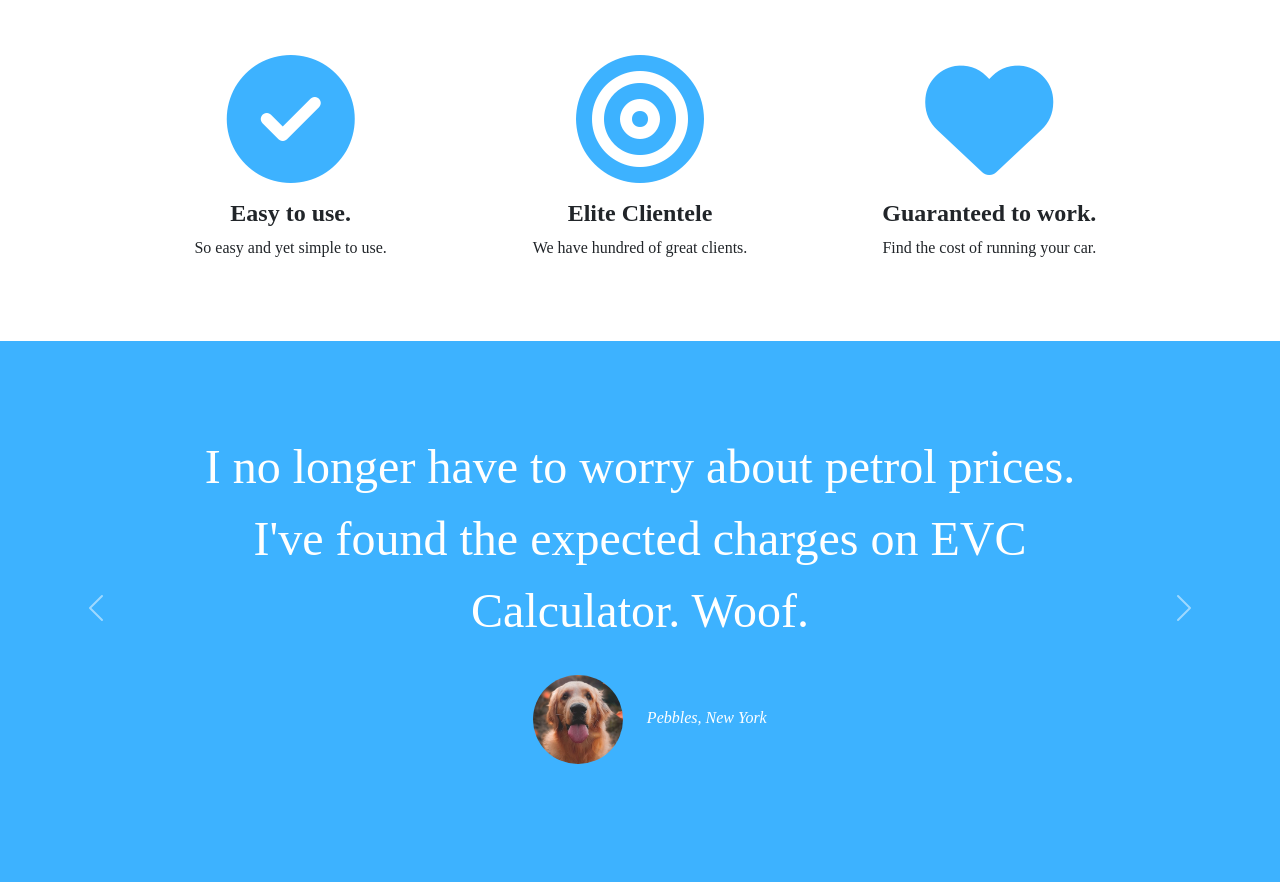
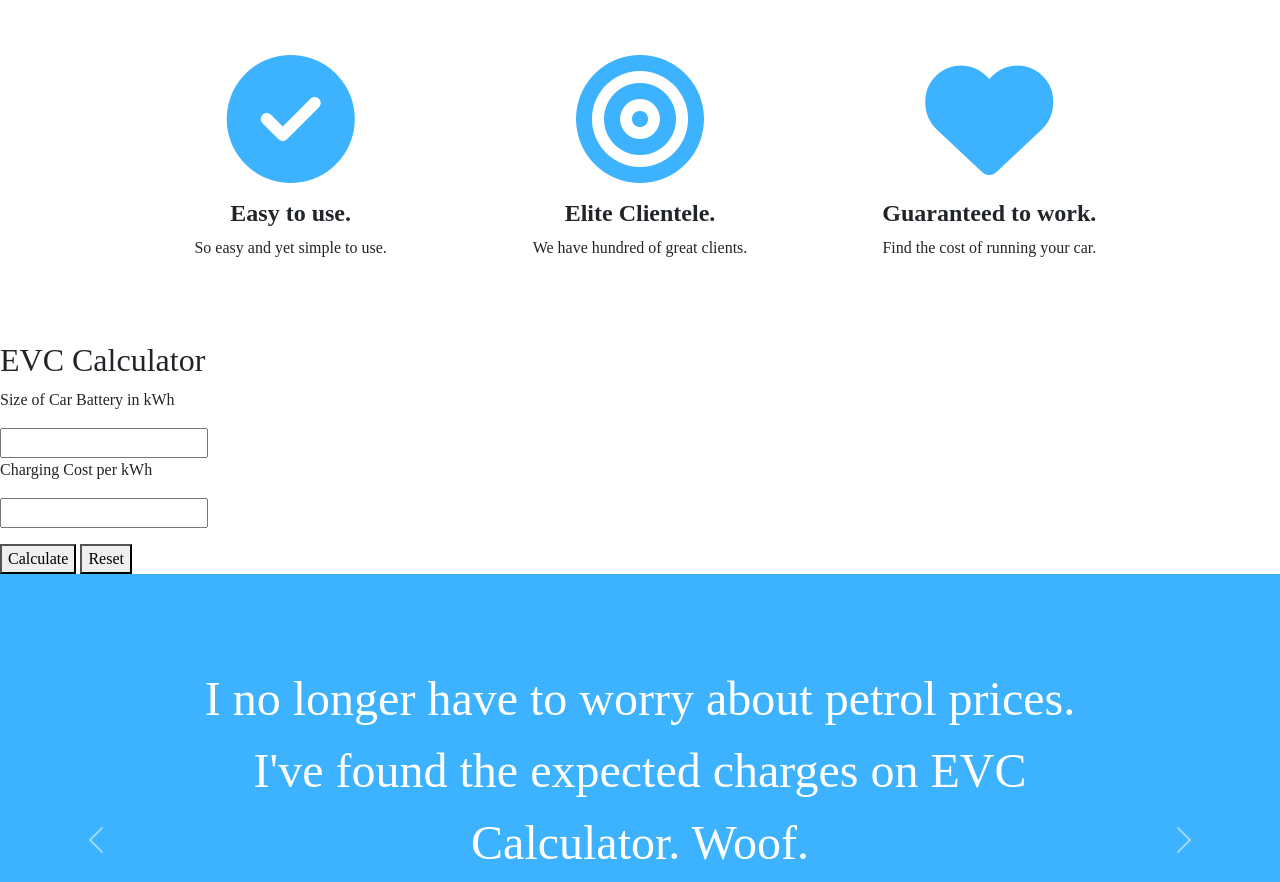
Before and after one commit to MoArshad6/tdog-EVC, a plain HTML site: page index.html in a window 1280 px wide. Shown: the part 582-1464 px from the top of the page. Drawn offline with nearby package versions, Linux system fonts and the light colour scheme.

Commit message:
Add files via upload

```diff
--- a/index.html
+++ b/index.html
@@ -33,12 +33,16 @@
 
       <!-- Nav Bar -->
 
+
+
+
       <nav class="navbar navbar-expand-lg navbar-dark">
+
         <a class="navbar-brand" href="">EVC Calculator</a>
         <button class="navbar-toggler" type="button" data-toggle="collapse" data-target="#navbarSupportedContent" aria-controls="navbarSupportedContent" aria-expanded="false" aria-label="Toggle navigation">
           <span class="navbar-toggler-icon"></span>
         </button>
-        <div class="collapse navbar-collapse" id="navbarSupportedContent">
+        <div class="collapse navbar-collapse dropdown-menu-left" id="navbarSupportedContent">
           <ul class="navbar-nav ms-auto">
             <li class="nav-item">
               <a class="nav-link" href="#footer">Contact</a>
@@ -51,6 +55,7 @@
             </li>
           </ul>
         </div>
+
       </nav>
 
 
@@ -94,7 +99,7 @@
 
       <div class="feature-box col-lg-4">
         <h2 class="features-logo"><i class="fas fa-bullseye fa-4x"></i></h2>
-        <h3 class="feature-title">Elite Clientele</h3>
+        <h3 class="feature-title">Elite Clientele.</h3>
         <p class="feature-explaination">We have hundred of great clients.</p>
       </div>
 
@@ -106,6 +111,65 @@
       </div>
 
     </div>
+  </section>
+
+
+  <!-- Calculator -->
+
+  <section id="Calculator">
+
+    <script type="text/javascript">
+
+
+
+  		function EVCC() {
+  			var h=document.getElementById('h').value;
+  			var w=document.getElementById('w').value;
+
+        if (w > -1 && h > -1 ){
+          var evccc=w*h;
+          var evccc=(evccc.toFixed(2));
+          	document.getElementById("result").innerHTML="Cost of charging your car is £ " + evccc;
+
+        }else {
+
+          	document.getElementById("result").innerHTML="Input can't be a negative number ";
+        };
+
+
+
+
+
+
+	// document.getElementById("result").innerHTML="Cost of charging your car is £ " + evccc;
+	}
+
+
+      function clearResult(){
+           document.getElementById("w").value = '';
+           document.getElementById("h").value = '';
+    }
+
+
+  	</script>
+
+    <div class="" >
+
+      <h2>EVC Calculator</h2>
+      <p class="text">Size of Car Battery in kWh </p>
+      <input type="number" id="h">
+      <p class="text">Charging Cost per kWh </p>
+      <input type="number" id="w">
+
+      <p id="result"></p>
+      <button id="btn" onclick="EVCC()">Calculate</button>
+      <button id="btn" value="Reset" onclick="clearResult()" >Reset</button>
+
+
+
+
+    </div>
+
   </section>
 
 
@@ -196,7 +260,7 @@
           <h3 class="pcebld">Standard</h3>
         </div>
         <div class="card-body">
-          <h2 class="pcebld">$49 / mo</h2>
+          <h2 class="pcebld">£49 / mo</h2>
           <p=class"p-fcolor">Unlimited Calculations</p>
           <p=class"p-fcolor">Unlimited Messages</p>
           <p=class"p-fcolor">Unlimited App Usage</p>
@@ -217,7 +281,7 @@
       <h3 class="pcebld">Premium</h3>
     </div>
     <div class="card-body">
-      <h2 class="pcebld">$99 / mo</h2>
+      <h2 class="pcebld">£99 / mo</h2>
       <p=class"p-fcolor">Pirority Pass</p>
       <p=class"p-fcolor">Unlimited Calculations</p>
       <p=class"p-fcolor">Unlimited Messages</p>
```
Also changed, not shown: 1 other file.
